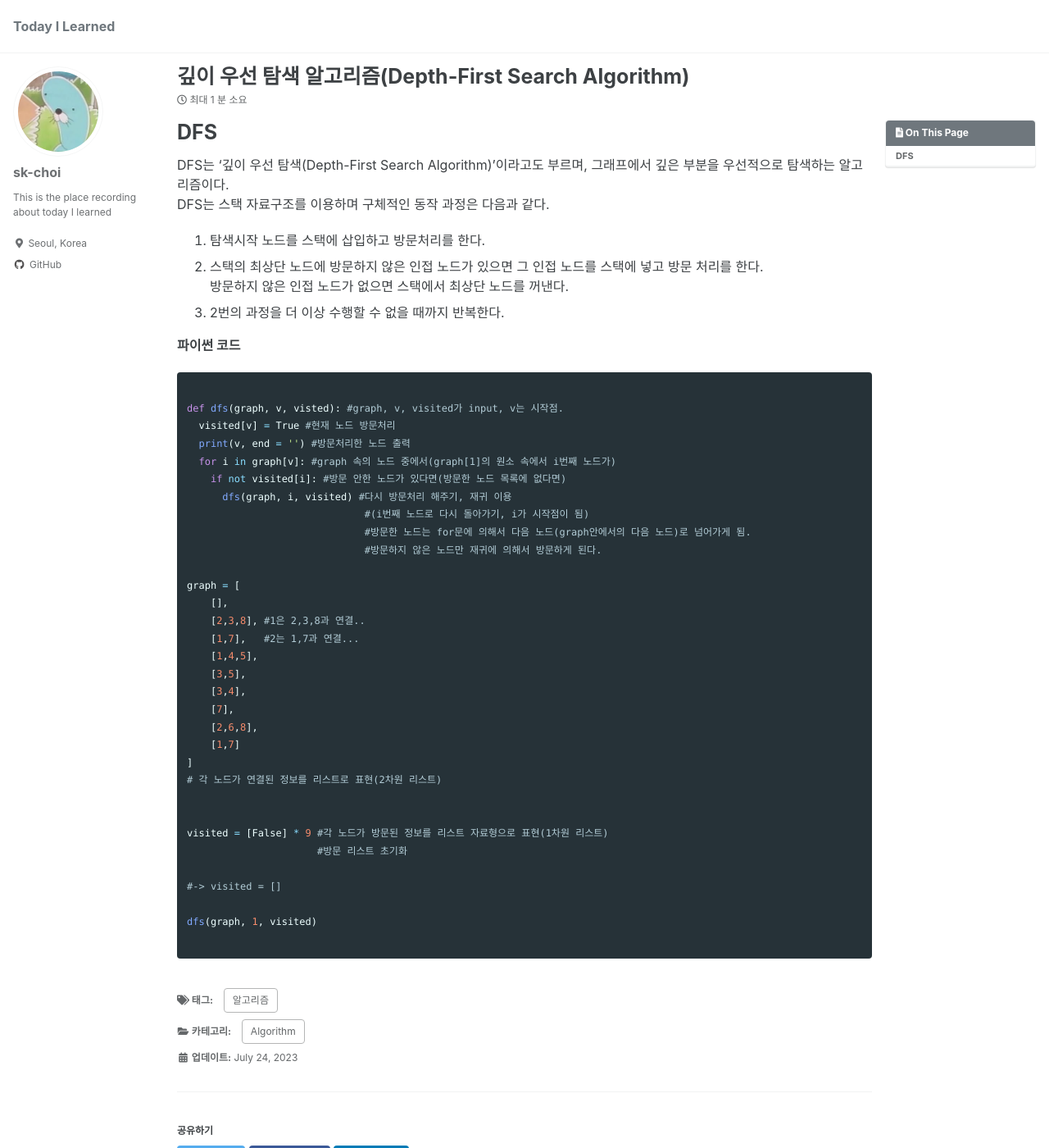
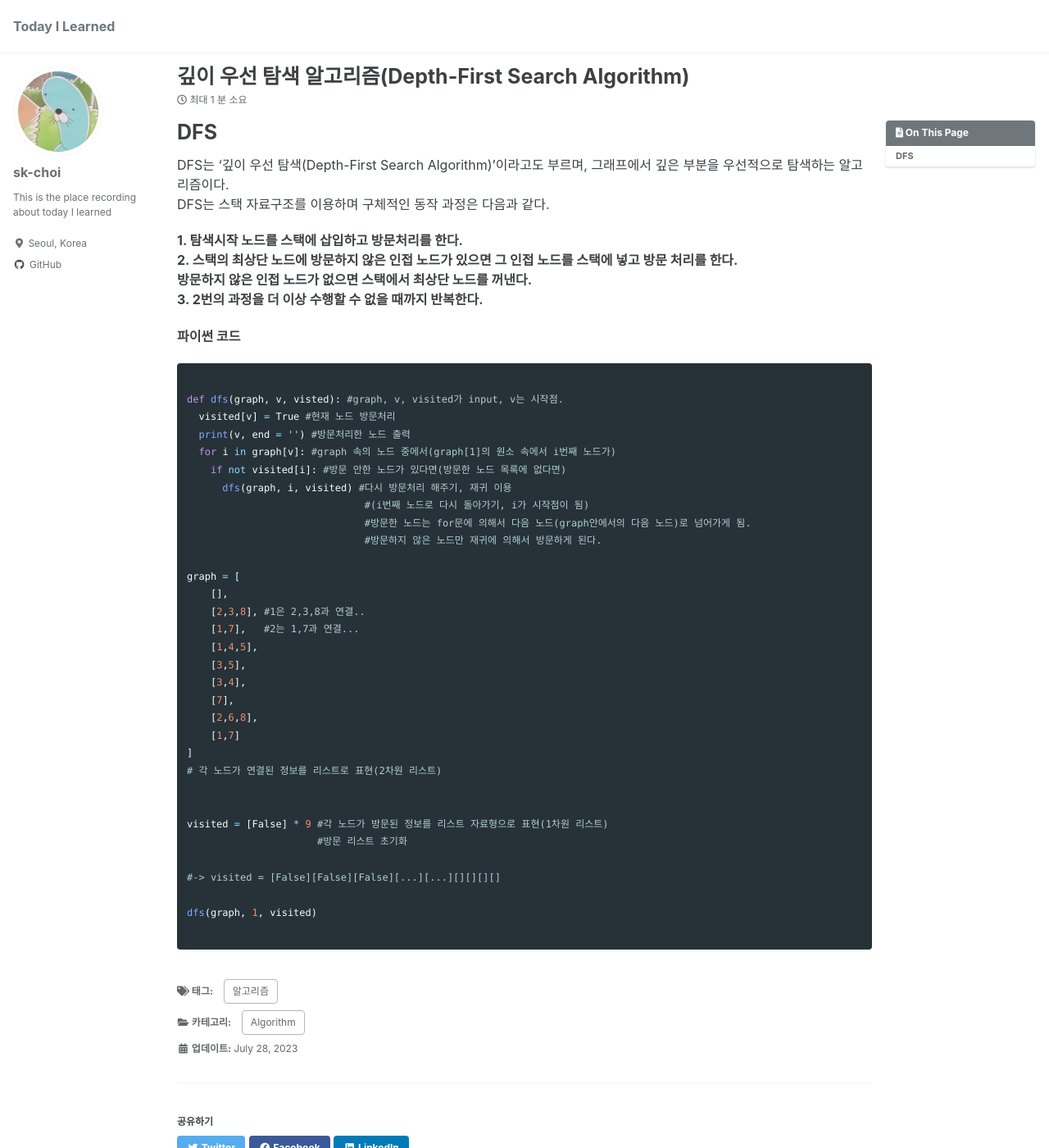
Before and after one commit to sk-choi/sk-choi.github.io, a Jekyll site: the page built from _posts/알고리즘/2023-07-28-DFS.md, in a window 1280 px wide and 1400 px high. Shown: the whole window at 82% size. Built offline with Jekyll 4.4.1, drawn with Linux system fonts in a browser that asks for light colours; cached includes are drawn as plain includes; some of the changed text lies outside the part shown.

Commit message:
BFS posted

```diff
--- a/_posts/알고리즘/2023-07-24-DFS.md
+++ b/_posts/알고리즘/2023-07-28-DFS.md
@@ -1,6 +1,6 @@
 ---
 title : "깊이 우선 탐색 알고리즘(Depth-First Search Algorithm)"
-date : 2023-07-24 03:40:20 +/-TTTT
+date : 2023-07-28 03:40:20 +/-TTTT
 categories :
 - Algorithm
 tags :
@@ -17,10 +17,10 @@
 DFS는 '깊이 우선 탐색(Depth-First Search Algorithm)'이라고도 부르며, 그래프에서 깊은 부분을 우선적으로 탐색하는 알고리즘이다.
 DFS는 스택 자료구조를 이용하며 구체적인 동작 과정은 다음과 같다.
 
-1. 탐색시작 노드를 스택에 삽입하고 방문처리를 한다.
-2. 스택의 최상단 노드에 방문하지 않은 인접 노드가 있으면 그 인접 노드를 스택에 넣고 방문 처리를 한다.
-   방문하지 않은 인접 노드가 없으면 스택에서 최상단 노드를 꺼낸다.
-3. 2번의 과정을 더 이상 수행할 수 없을 때까지 반복한다.
+**1. 탐색시작 노드를 스택에 삽입하고 방문처리를 한다.**
+**2. 스택의 최상단 노드에 방문하지 않은 인접 노드가 있으면 그 인접 노드를 스택에 넣고 방문 처리를 한다.**
+    **방문하지 않은 인접 노드가 없으면 스택에서 최상단 노드를 꺼낸다.**
+**3. 2번의 과정을 더 이상 수행할 수 없을 때까지 반복한다.**
 
 
 **파이썬 코드**
@@ -54,7 +54,7 @@
 visited = [False] * 9 #각 노드가 방문된 정보를 리스트 자료형으로 표현(1차원 리스트)
                       #방문 리스트 초기화
 
-#-> visited = []
+#-> visited = [False][False][False][...][...][][][][]
 
 dfs(graph, 1, visited)
 
```
Also changed, not shown: _posts/알고리즘/2023-07-30-BFS.md (added, +60 -0 lines).
